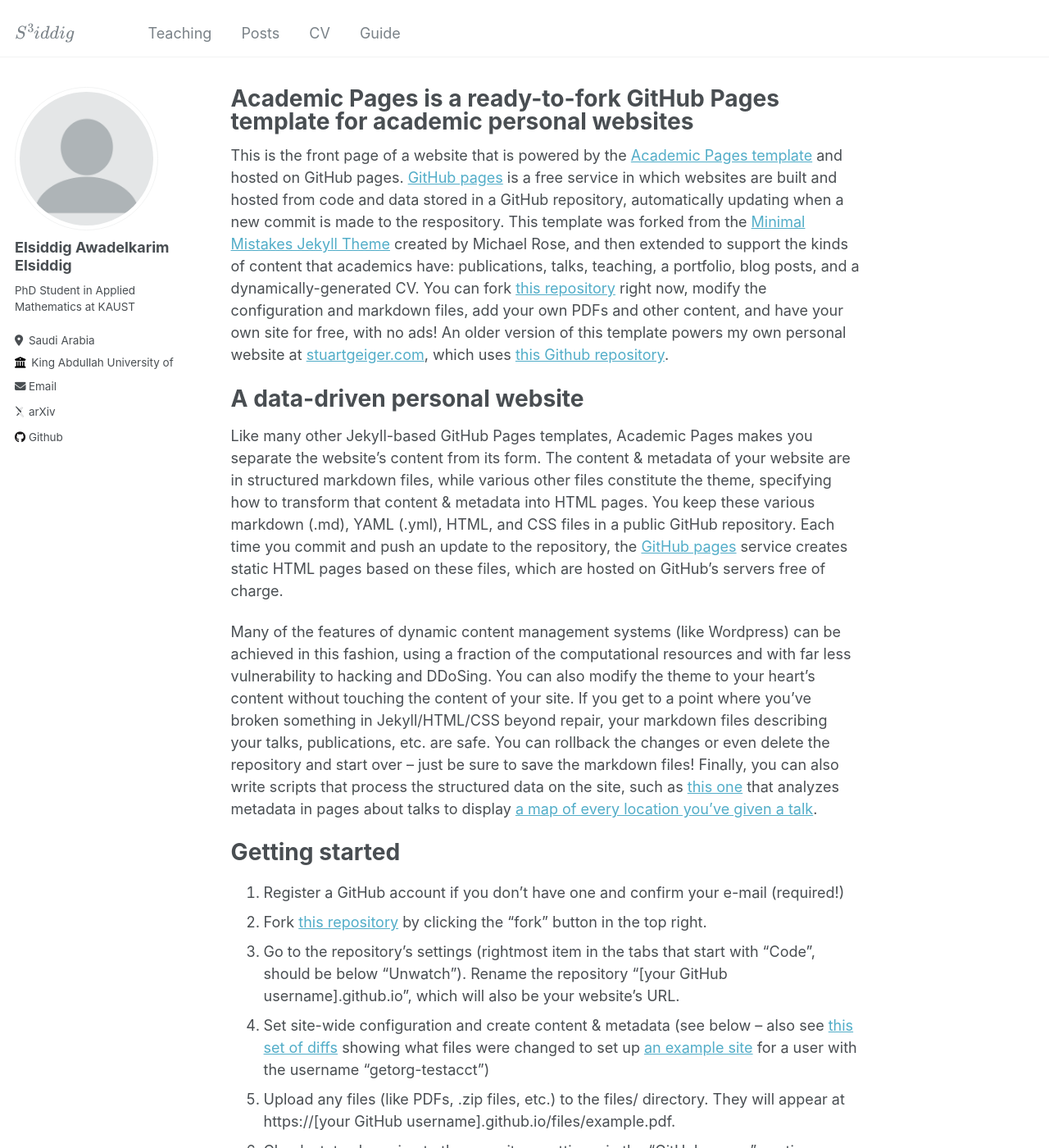
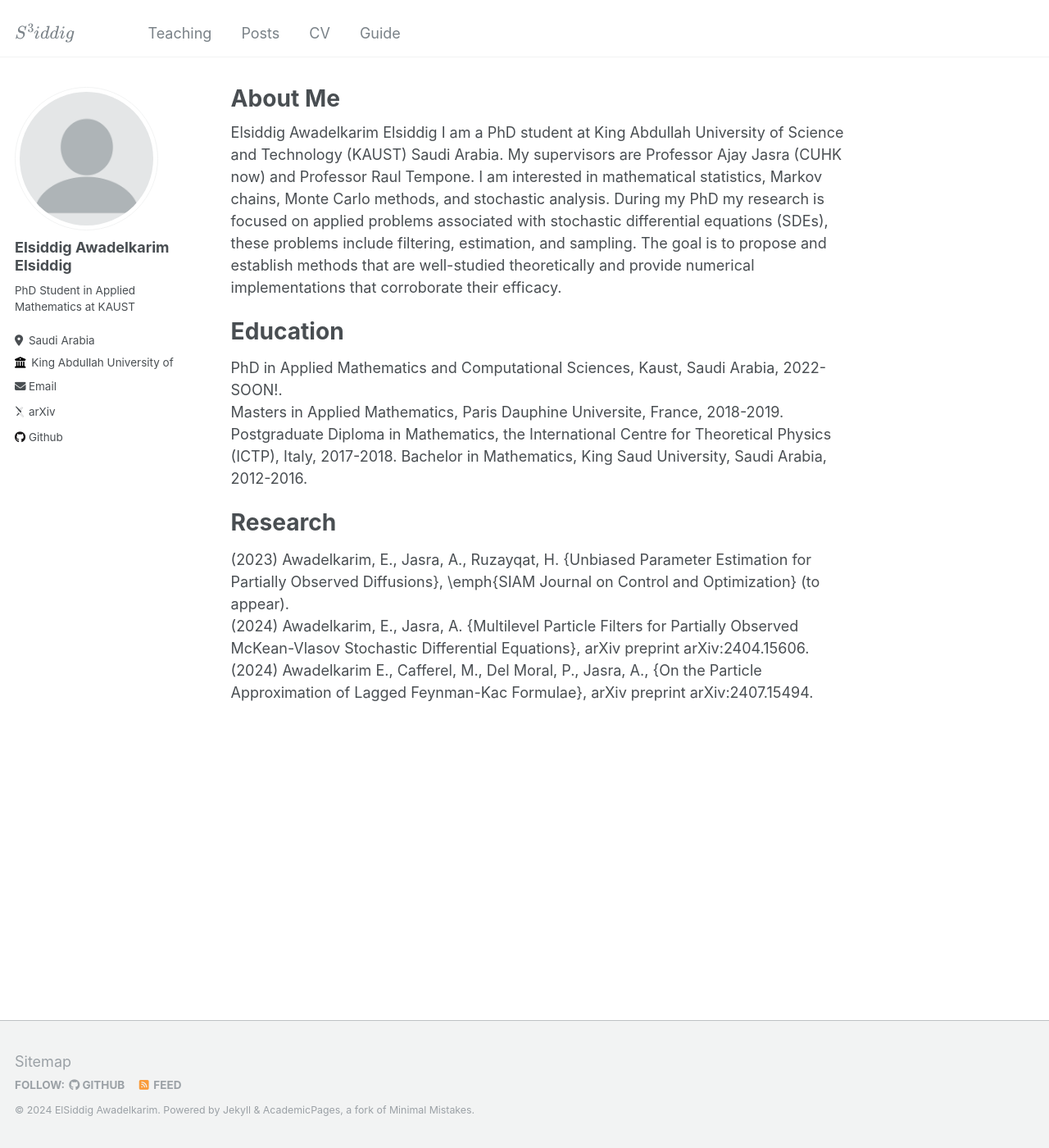
Before and after one commit to siddigss/siddigss.github.io, a Jekyll site: the page built from _pages/about.md, in a window 1280 px wide and 1400 px high. Shown: the whole window at 82% size. Built offline with Jekyll 4.4.1, drawn with Linux system fonts in a browser that asks for light colours; some web fonts are replaced; some of the changed text lies outside the part shown.

Commit message:
Update about.md

```diff
--- a/_pages/about.md
+++ b/_pages/about.md
@@ -1,49 +1,24 @@
 ---
 permalink: /
-title: "Academic Pages is a ready-to-fork GitHub Pages template for academic personal websites"
+title: "About Me"
 author_profile: true
 redirect_from:
   - /about/
   - /about.html
 ---
 
-This is the front page of a website that is powered by the [Academic Pages template](https://github.com/academicpages/academicpages.github.io) and hosted on GitHub pages. [GitHub pages](https://pages.github.com) is a free service in which websites are built and hosted from code and data stored in a GitHub repository, automatically updating when a new commit is made to the respository. This template was forked from the [Minimal Mistakes Jekyll Theme](https://mmistakes.github.io/minimal-mistakes/) created by Michael Rose, and then extended to support the kinds of content that academics have: publications, talks, teaching, a portfolio, blog posts, and a dynamically-generated CV. You can fork [this repository](https://github.com/academicpages/academicpages.github.io) right now, modify the configuration and markdown files, add your own PDFs and other content, and have your own site for free, with no ads! An older version of this template powers my own personal website at [stuartgeiger.com](http://stuartgeiger.com), which uses [this Github repository](https://github.com/staeiou/staeiou.github.io).
+Elsiddig Awadelkarim Elsiddig
+I am a PhD student at King Abdullah University of Science and Technology (KAUST) Saudi Arabia. My supervisors are Professor Ajay Jasra (CUHK now) and Professor Raul Tempone. I am interested in mathematical statistics, Markov chains, Monte Carlo methods, and stochastic analysis. During my PhD my research is focused on applied problems associated with stochastic differential equations (SDEs), these problems include filtering, estimation, and sampling. The goal is to propose and establish methods that are well-studied theoretically and provide numerical implementations that corroborate their efficacy.
 
-A data-driven personal website
+Education
 ======
-Like many other Jekyll-based GitHub Pages templates, Academic Pages makes you separate the website's content from its form. The content & metadata of your website are in structured markdown files, while various other files constitute the theme, specifying how to transform that content & metadata into HTML pages. You keep these various markdown (.md), YAML (.yml), HTML, and CSS files in a public GitHub repository. Each time you commit and push an update to the repository, the [GitHub pages](https://pages.github.com/) service creates static HTML pages based on these files, which are hosted on GitHub's servers free of charge.
+PhD in Applied Mathematics and Computational Sciences, Kaust, Saudi Arabia, 2022-SOON!.
+Masters in Applied Mathematics, Paris Dauphine Universite, France, 2018-2019.
+Postgraduate Diploma in Mathematics, the International Centre for Theoretical Physics (ICTP), Italy, 2017-2018.
+Bachelor in Mathematics, King Saud University, Saudi Arabia, 2012-2016.
 
-Many of the features of dynamic content management systems (like Wordpress) can be achieved in this fashion, using a fraction of the computational resources and with far less vulnerability to hacking and DDoSing. You can also modify the theme to your heart's content without touching the content of your site. If you get to a point where you've broken something in Jekyll/HTML/CSS beyond repair, your markdown files describing your talks, publications, etc. are safe. You can rollback the changes or even delete the repository and start over -- just be sure to save the markdown files! Finally, you can also write scripts that process the structured data on the site, such as [this one](https://github.com/academicpages/academicpages.github.io/blob/master/talkmap.ipynb) that analyzes metadata in pages about talks to display [a map of every location you've given a talk](https://academicpages.github.io/talkmap.html).
-
-Getting started
+Research
 ======
-1. Register a GitHub account if you don't have one and confirm your e-mail (required!)
-1. Fork [this repository](https://github.com/academicpages/academicpages.github.io) by clicking the "fork" button in the top right.
-1. Go to the repository's settings (rightmost item in the tabs that start with "Code", should be below "Unwatch"). Rename the repository "[your GitHub username].github.io", which will also be your website's URL.
-1. Set site-wide configuration and create content & metadata (see below -- also see [this set of diffs](http://archive.is/3TPas) showing what files were changed to set up [an example site](https://getorg-testacct.github.io) for a user with the username "getorg-testacct")
-1. Upload any files (like PDFs, .zip files, etc.) to the files/ directory. They will appear at https://[your GitHub username].github.io/files/example.pdf.
-1. Check status by going to the repository settings, in the "GitHub pages" section
-
-Site-wide configuration
-------
-The main configuration file for the site is in the base directory in [_config.yml](https://github.com/academicpages/academicpages.github.io/blob/master/_config.yml), which defines the content in the sidebars and other site-wide features. You will need to replace the default variables with ones about yourself and your site's github repository. The configuration file for the top menu is in [_data/navigation.yml](https://github.com/academicpages/academicpages.github.io/blob/master/_data/navigation.yml). For example, if you don't have a portfolio or blog posts, you can remove those items from that navigation.yml file to remove them from the header.
-
-Create content & metadata
-------
-For site content, there is one markdown file for each type of content, which are stored in directories like _publications, _talks, _posts, _teaching, or _pages. For example, each talk is a markdown file in the [_talks directory](https://github.com/academicpages/academicpages.github.io/tree/master/_talks). At the top of each markdown file is structured data in YAML about the talk, which the theme will parse to do lots of cool stuff. The same structured data about a talk is used to generate the list of talks on the [Talks page](https://academicpages.github.io/talks), each [individual page](https://academicpages.github.io/talks/2012-03-01-talk-1) for specific talks, the talks section for the [CV page](https://academicpages.github.io/cv), and the [map of places you've given a talk](https://academicpages.github.io/talkmap.html) (if you run this [python file](https://github.com/academicpages/academicpages.github.io/blob/master/talkmap.py) or [Jupyter notebook](https://github.com/academicpages/academicpages.github.io/blob/master/talkmap.ipynb), which creates the HTML for the map based on the contents of the _talks directory).
-
-**Markdown generator**
-
-I have also created [a set of Jupyter notebooks](https://github.com/academicpages/academicpages.github.io/tree/master/markdown_generator
-) that converts a CSV containing structured data about talks or presentations into individual markdown files that will be properly formatted for the Academic Pages template. The sample CSVs in that directory are the ones I used to create my own personal website at stuartgeiger.com. My usual workflow is that I keep a spreadsheet of my publications and talks, then run the code in these notebooks to generate the markdown files, then commit and push them to the GitHub repository.
-
-How to edit your site's GitHub repository
-------
-Many people use a git client to create files on their local computer and then push them to GitHub's servers. If you are not familiar with git, you can directly edit these configuration and markdown files directly in the github.com interface. Navigate to a file (like [this one](https://github.com/academicpages/academicpages.github.io/blob/master/_talks/2012-03-01-talk-1.md) and click the pencil icon in the top right of the content preview (to the right of the "Raw | Blame | History" buttons). You can delete a file by clicking the trashcan icon to the right of the pencil icon. You can also create new files or upload files by navigating to a directory and clicking the "Create new file" or "Upload files" buttons.
-
-Example: editing a markdown file for a talk
-![Editing a markdown file for a talk](/images/editing-talk.png)
-
-For more info
-------
-More info about configuring Academic Pages can be found in [the guide](https://academicpages.github.io/markdown/). The [guides for the Minimal Mistakes theme](https://mmistakes.github.io/minimal-mistakes/docs/configuration/) (which this theme was forked from) might also be helpful.
+(2023) Awadelkarim, E., Jasra, A., Ruzayqat, H. {Unbiased Parameter Estimation for Partially Observed Diffusions}, \emph{SIAM Journal on Control and Optimization} (to appear).
+(2024) Awadelkarim, E., Jasra, A.  {Multilevel Particle Filters for Partially Observed McKean-Vlasov Stochastic Differential Equations}, arXiv preprint arXiv:2404.15606.
+(2024) Awadelkarim E., Cafferel, M., Del Moral, P., Jasra, A., {On the Particle Approximation of Lagged Feynman-Kac Formulae}, arXiv preprint arXiv:2407.15494.
```
